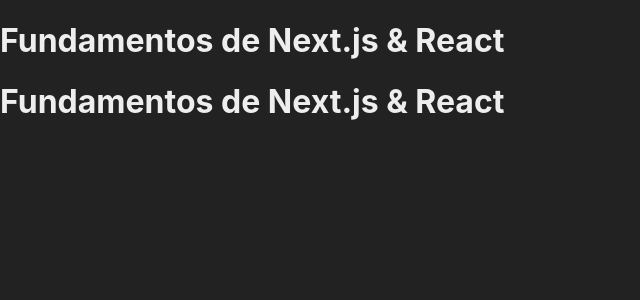
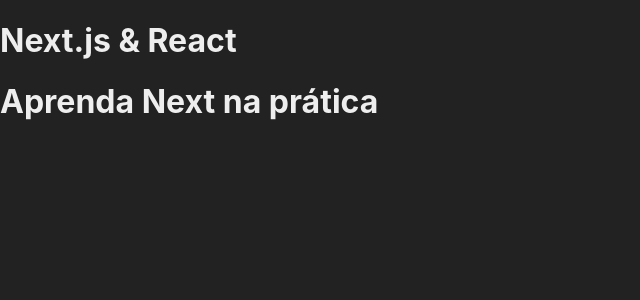
Before and after one commit to RodolfoPG/fundamentos, a Next.js app: page /exemplo in a window 1280 px wide. Shown: the top 300 px of the page, without its empty margins (0-640 px from the left). Built offline with nearby package versions, Linux system fonts and the light colour scheme.

Commit message:
Propriedades de componentes

```diff
--- a/src/components/Cabecalho.jsx
+++ b/src/components/Cabecalho.jsx
@@ -1,7 +1,8 @@
-export default function Cabecalho() {
+export default function Cabecalho(props) {
+  // props é somente leitura, não dá para alterar aqui ( mas dá com a utilização de estado).
   return (
     <header>
-      <h1>Fundamentos de Next.js & React</h1>
+      <h1>{props.titulo}</h1>
     </header>
   )
 }
--- a/src/pages/exemplo.jsx
+++ b/src/pages/exemplo.jsx
@@ -3,8 +3,8 @@
 export default function Exemplo() {
   return (
     <>
-      <Cabecalho />
-      <Cabecalho />
+      <Cabecalho titulo="Next.js & React" />
+      <Cabecalho titulo="Aprenda Next na prática" />
     </>
   )
 }
```
